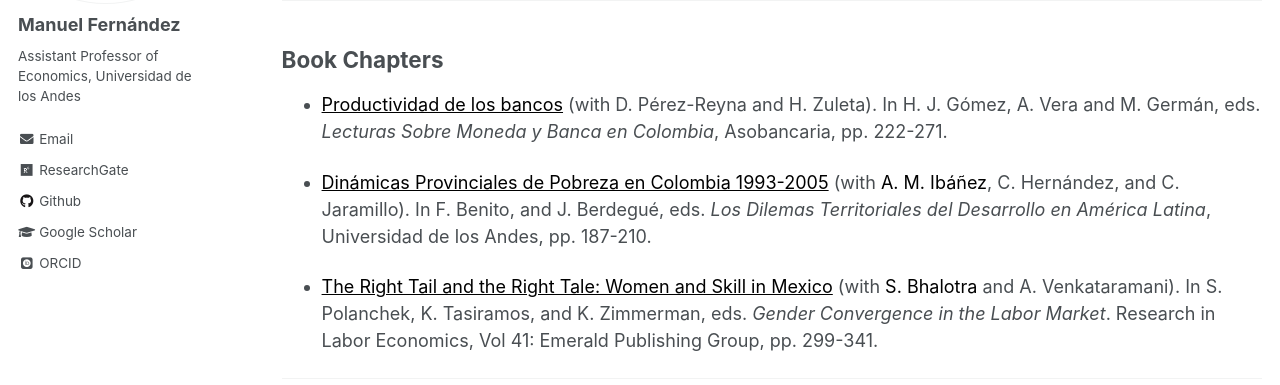
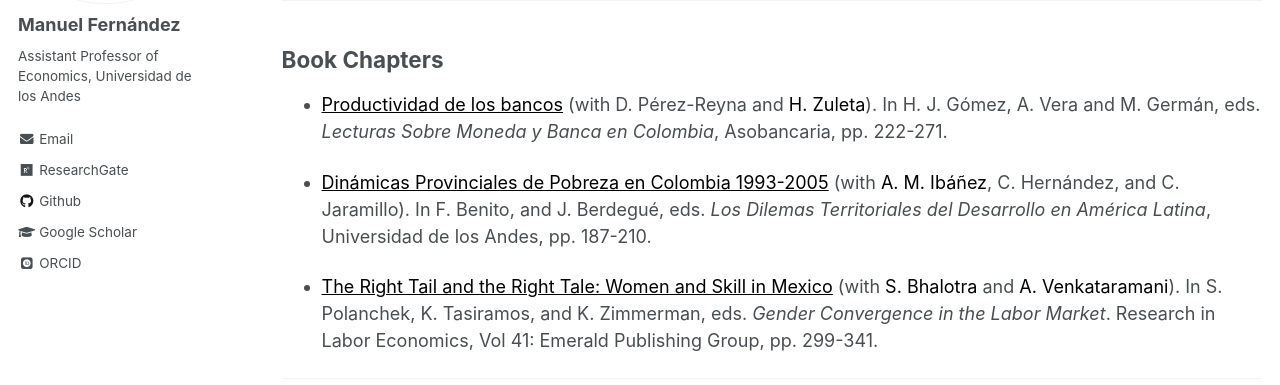
Before and after one commit to man-fern/man-fern.github.io, a Jekyll site: the page built from _pages/research.md, in a window 1280 px wide and 900 px high, scrolled down 553 px. Shown: the part 166-551 px from the top of the window. Built offline with Jekyll 4.4.1, drawn with Linux system fonts in a browser that asks for light colours; some web fonts are replaced.

Commit message:
Update research.md

```diff
--- a/_pages/research.md
+++ b/_pages/research.md
@@ -27,11 +27,11 @@ redirect_from:
 
 ## Book Chapters
 
-* <a href="https://www.asobancaria.com/wp-content/uploads/2022/08/Lecturas_Sobre_Moneda_y_Banca_en_Colombia_2022.pdf" style="color: black;">Productividad de los bancos</a> (with D. Pérez-Reyna and H. Zuleta). In H. J. Gómez, A. Vera and M. Germán, eds. *Lecturas Sobre Moneda y Banca en Colombia*, Asobancaria, pp. 222-271.
+* <a href="https://www.asobancaria.com/wp-content/uploads/2022/08/Lecturas_Sobre_Moneda_y_Banca_en_Colombia_2022.pdf" style="color: black;">Productividad de los bancos</a> (with D. Pérez-Reyna and <a href="https://economia.uniandes.edu.co/zuleta" style="color: black; text-decoration: none;">H. Zuleta</a>). In H. J. Gómez, A. Vera and M. Germán, eds. *Lecturas Sobre Moneda y Banca en Colombia*, Asobancaria, pp. 222-271.
 
 * <a href="https://www.jstor.org/stable/10.7440/j.ctt1g0b7ps" style="color: black;"> Dinámicas Provinciales de Pobreza en Colombia 1993-2005</a> (with <a href="http://www.anamariaibanez.net/" style="color: black; text-decoration: none;">A. M.  Ibáñez</a>, C. Hernández, and C. Jaramillo). In F. Benito, and J. Berdegué, eds. *Los Dilemas Territoriales del Desarrollo en América Latina*, Universidad de los Andes, pp. 187-210.
 
-* <a href="https://www.emerald.com/insight/publication/doi/10.1108/S0147-9121201541" style="color: black;"> The Right Tail and the Right Tale: Women and Skill in Mexico</a> (with <a href="https://sites.google.com/site/srbhalotra/" style="color: black; text-decoration: none;">S. Bhalotra</a> and A. Venkataramani). In S. Polanchek, K. Tasiramos, and K. Zimmerman, eds. *Gender Convergence in the Labor Market*. Research in Labor Economics, Vol 41: Emerald Publishing Group, pp. 299-341.
+* <a href="https://www.emerald.com/insight/publication/doi/10.1108/S0147-9121201541" style="color: black;"> The Right Tail and the Right Tale: Women and Skill in Mexico</a> (with <a href="https://sites.google.com/site/srbhalotra/" style="color: black; text-decoration: none;">S. Bhalotra</a> and <a href="https://sites.google.com/site/atheendar/home" style="color: black; text-decoration: none;">A. Venkataramani</a>). In S. Polanchek, K. Tasiramos, and K. Zimmerman, eds. *Gender Convergence in the Labor Market*. Research in Labor Economics, Vol 41: Emerald Publishing Group, pp. 299-341.
 
 <hr>
 
```
